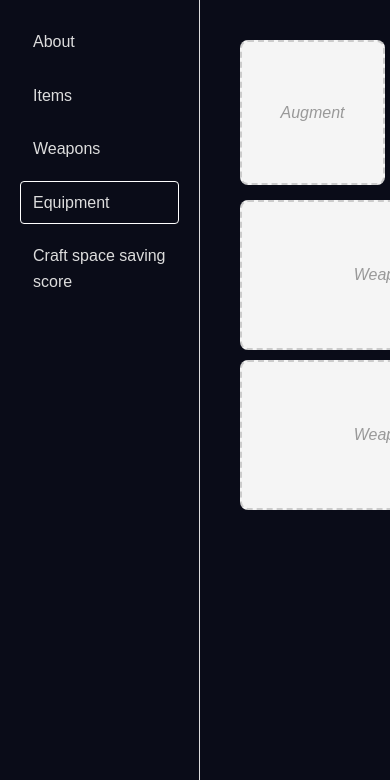
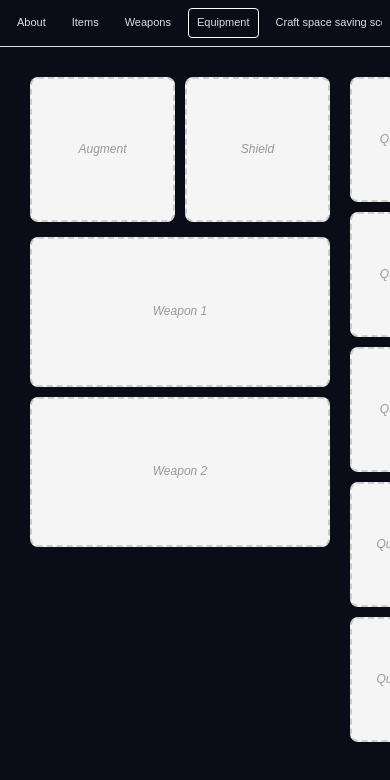
Before and after one commit to spix-rayt/arc-raiders-kettle, a Vue app: page /equipment in a window 390 px wide. Shown: the top 780 px of the page. Built offline with nearby package versions, Linux system fonts and the light colour scheme.

Commit message:
mobile friendly ui

```diff
--- a/src/App.vue
+++ b/src/App.vue
@@ -79,4 +79,56 @@ const isDev = process.env.NODE_ENV === 'development';
   height: 100vh;
   overflow-y: auto;
 }
+
+@media (max-width: 768px) {
+  .app-container {
+    flex-direction: column;
+  }
+
+  .sidebar {
+    width: 100%;
+    border-right: none;
+    border-bottom: 1px solid #ddd;
+    padding: 10px;
+  }
+
+  .sidebar ul {
+    display: flex;
+    overflow-x: auto;
+    gap: 8px;
+    -webkit-overflow-scrolling: touch;
+  }
+
+  .sidebar li {
+    margin-bottom: 0;
+    flex-shrink: 0;
+  }
+
+  .sidebar a {
+    white-space: nowrap;
+    padding: 6px 10px;
+    font-size: 12px;
+  }
+
+  .content {
+    height: calc(100vh - 60px);
+    padding: 15px;
+    overflow-y: auto;
+  }
+}
+
+@media (max-width: 480px) {
+  .sidebar {
+    padding: 8px;
+  }
+
+  .sidebar a {
+    padding: 5px 8px;
+    font-size: 11px;
+  }
+
+  .content {
+    padding: 10px;
+  }
+}
 </style>
--- a/src/components/EquipmentConstructor.vue
+++ b/src/components/EquipmentConstructor.vue
@@ -156,7 +156,6 @@ import { Items } from '../data_items'
 import { weapons } from '../data_weapons'
 import type { Item, Weapon, Shield } from '../models'
 
-// Типы для снаряжения
 interface Equipment {
   augment: Item | null
   shield: Shield | null
@@ -164,7 +163,6 @@ interface Equipment {
   quickUse: { item: Item | null; amount: number }[]
 }
 
-// Состояние компонента
 const equipment = reactive<Equipment>({
   augment: null,
   shield: null,
@@ -172,20 +170,17 @@ const equipment = reactive<Equipment>({
   quickUse: Array(20).fill(null).map(() => ({ item: null as null, amount: 0 }))
 })
 
-// Состояния модальных окон
 const showItemSelector = ref(false)
 const showWeaponSelector = ref(false)
 const showQuickUseSelector = ref(false)
 const showAmountSelector = ref(false)
 
-// Текущий выбранный слот
 const currentSlotType = ref<'augment' | 'shield'>('augment')
 const currentWeaponSlotIndex = ref(0)
 const currentQuickUseSlotIndex = ref(0)
 const selectedQuickUseItem = ref<Item | null>(null)
 const selectedAmount = ref(1)
 
-// Фильтрованные списки предметов
 const augmentItems = computed(() =>
   Object.values(Items).filter(item => item.category === 'Augment')
 )
@@ -208,7 +203,6 @@ const maxQuickUseAmount = computed(() =>
   selectedQuickUseItem.value?.stackSize ? selectedQuickUseItem.value.stackSize * 10 : 0
 )
 
-// Методы для открытия селекторов
 const openItemSelector = (type: 'augment' | 'shield') => {
   currentSlotType.value = type
   showItemSelector.value = true
@@ -224,16 +218,14 @@ const openQuickUseSelector = (index: number) => {
   showQuickUseSelector.value = true
 }
 
-// Методы выбора предметов
 const selectItem = (item: Item) => {
   if (currentSlotType.value === 'augment') {
     equipment.augment = item
   } else if (currentSlotType.value === 'shield') {
-    // Преобразуем Item в Shield (нужно будет адаптировать под вашу структуру данных)
     equipment.shield = {
       name: item.name,
-      amount: 0, // Заглушка, нужно получить реальные данные
-      damageReduction: 0, // Заглушка
+      amount: 0,
+      damageReduction: 0,
       icon: item.imagePath
     }
   }
@@ -254,7 +246,6 @@ const selectQuickUseItem = (item: Item) => {
 
 const confirmQuickUse = () => {
   if (selectedQuickUseItem.value) {
-    // Обновляем или добавляем слот QuickUse
     if (equipment.quickUse[currentQuickUseSlotIndex.value]) {
       equipment.quickUse[currentQuickUseSlotIndex.value] = {
         item: selectedQuickUseItem.value,
@@ -270,7 +261,6 @@ const confirmQuickUse = () => {
   closeAmountSelector()
 }
 
-// Методы закрытия модальных окон
 const closeItemSelector = () => { showItemSelector.value = false }
 const closeWeaponSelector = () => { showWeaponSelector.value = false }
 const closeQuickUseSelector = () => { showQuickUseSelector.value = false }
@@ -279,7 +269,6 @@ const closeAmountSelector = () => {
   selectedQuickUseItem.value = null
 }
 
-// Вспомогательные методы
 const getWeaponImage = (weapon: Weapon) => {
   const getId = (name: string) => name.toLowerCase().replace(/\s+/g, '-')
   return new URL(`../assets/weapons/${getId(weapon.name)}.jpg`, import.meta.url).href
@@ -395,7 +384,6 @@ const getWeaponImage = (weapon: Weapon) => {
   font-style: italic;
 }
 
-/* Стили модальных окон */
 .modal-overlay {
   position: fixed;
   top: 0;
--- a/src/components/VueCraftSpaceSavingScore.vue
+++ b/src/components/VueCraftSpaceSavingScore.vue
@@ -71,4 +71,36 @@ th {
   border-radius: 8px;
   object-fit: cover;
 }
+
+
+@media (max-width: 768px) {
+  .craft-space-saving-table {
+    width: 100%;
+    overflow-x: auto;
+  }
+
+  table {
+    min-width: 300px;
+    font-size: 12px;
+  }
+
+  th, td {
+    padding: 8px 10px;
+  }
+
+  .item-image {
+    width: 30px;
+    height: 30px;
+  }
+
+  h2 {
+    font-size: 1.3em;
+    margin-bottom: 10px;
+  }
+
+  p {
+    margin-bottom: 8px;
+    font-size: 11px;
+  }
+}
 </style>
--- a/src/components/WeaponDetails.vue
+++ b/src/components/WeaponDetails.vue
@@ -189,4 +189,17 @@ function calculateShotsPerSecond(weapon: Weapon): number {
   font-weight: bold;
   color: #1976d2;
 }
+
+@media (max-width: 768px) {
+  .stats-grid {
+    display: grid;
+    grid-template-columns: repeat(1, 1fr);
+    gap: 12px;
+    margin: 20px 0;
+  }
+
+  .weapon-details {
+    max-width: 300px;
+  }
+}
 </style>
--- a/src/components/Weapons.vue
+++ b/src/components/Weapons.vue
@@ -156,4 +156,8 @@ function getRomanNumeral(level: number): string {
   color: white;
   border-color: #1976d2; */
 }
+
+@media (max-width: 768px) {
+
+}
 </style>
--- a/src/style.css
+++ b/src/style.css
@@ -9,6 +9,7 @@ body {
   line-height: 1.6;
   color: #f9eedf;
   background-color: #0a0c18;
+  font-size: 14px;
 }
 
 #app {
@@ -18,3 +19,10 @@ body {
 button {
   color: #f9eedf;
 }
+
+@media (max-width: 768px) {
+  body {
+    font-size: 12px;
+    /* line-height: 1.4; */
+  }
+}
```
